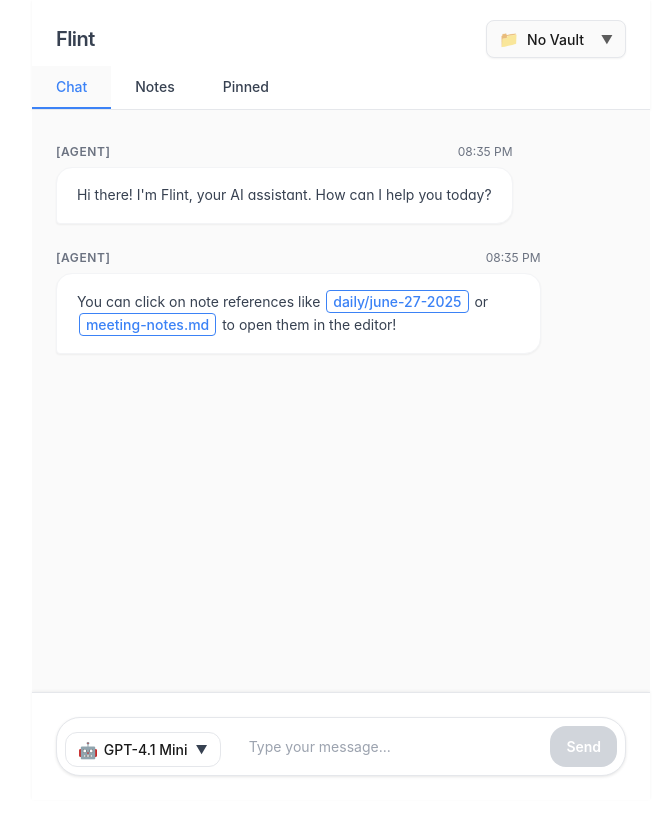
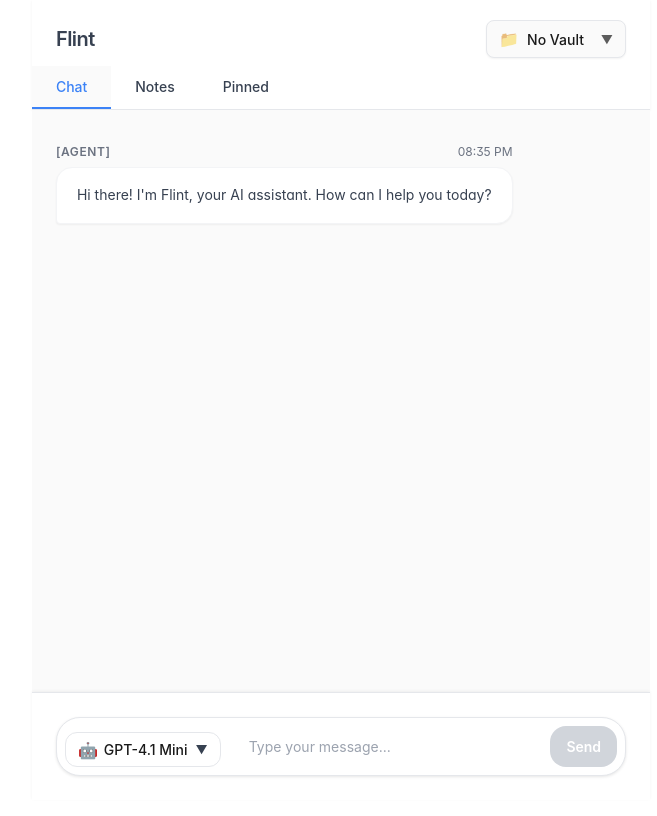
Before and after one commit to disnet/flint-note, a Svelte app: page / in a window 1280 px wide. Shown: the top 816 px of the page, without its empty margins (299-956 px from the left). Built offline with nearby package versions, Linux system fonts and the light colour scheme.

Commit message:
cleaning

```diff
--- a/src/renderer/src/App.svelte
+++ b/src/renderer/src/App.svelte
@@ -19,12 +19,6 @@
       text: "Hi there! I'm Flint, your AI assistant. How can I help you today?",
       sender: 'agent',
       timestamp: new Date(Date.now())
-    },
-    {
-      id: '2',
-      text: 'You can click on note references like [[daily/june-27-2025]] or [meeting-notes.md] to open them in the editor!',
-      sender: 'agent',
-      timestamp: new Date(Date.now() + 1000)
     }
   ]);
 
```
